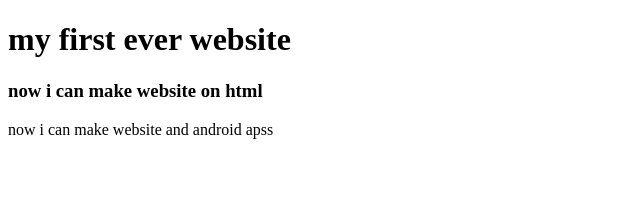
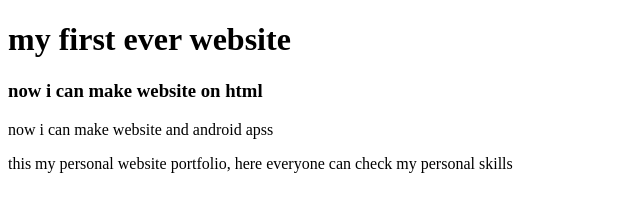
Before and after one commit to hossainsakib07/my-first-website, a plain HTML site: page index.html in a window 1280 px wide. Shown: the whole page, without its empty margins (0-640 px from the left). Drawn offline with Linux system fonts and the light colour scheme.

Commit message:
Update index.html

```diff
--- a/index.html
+++ b/index.html
@@ -10,5 +10,6 @@
     <h1>my first ever website</h1>
     <h3>now i can make website on html</h3>
     <p> now i can make website and android apss</p>
+    <p> this my personal website portfolio, here everyone can check my personal skills</p>
 </body>
 </html>
```
